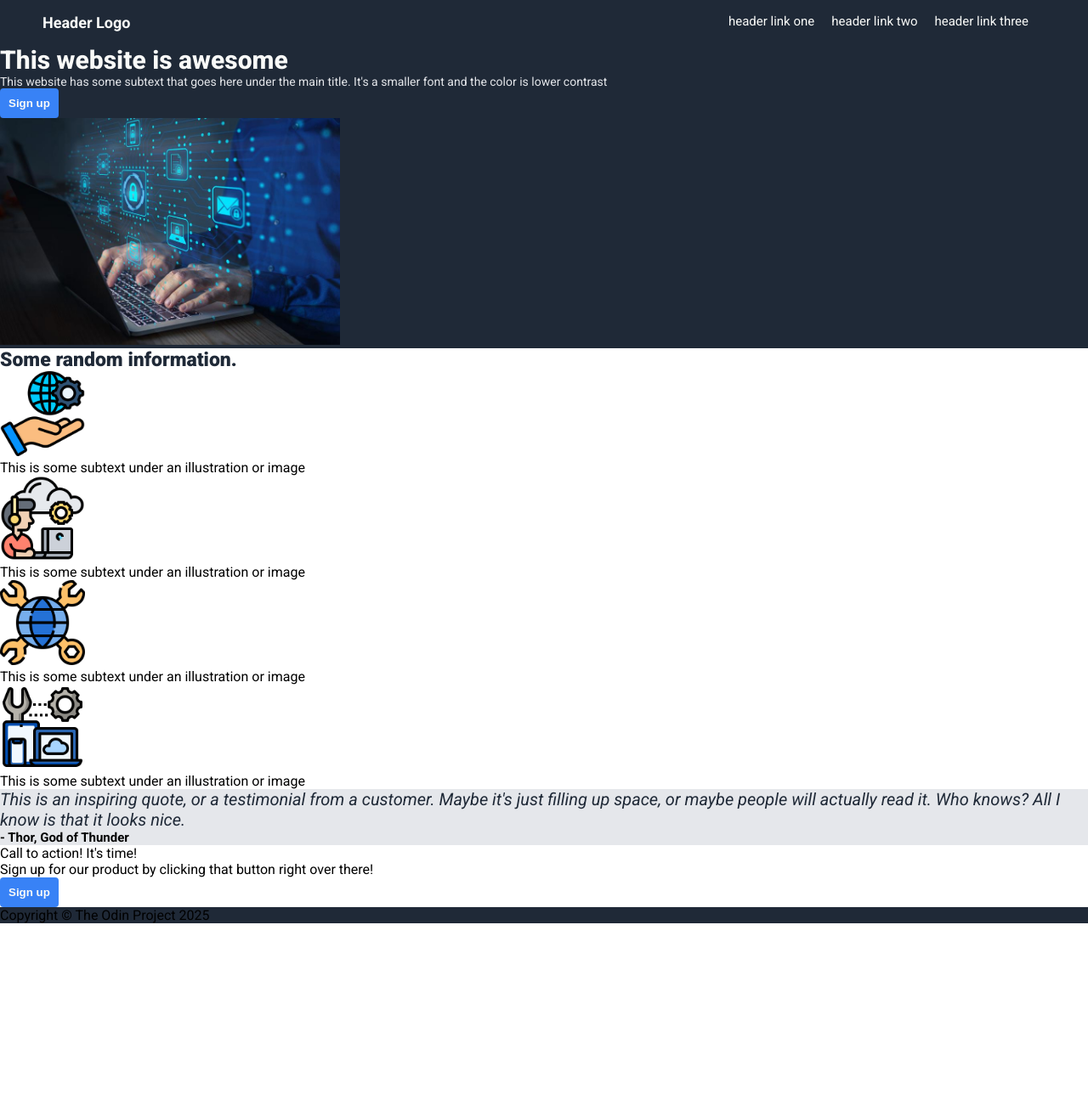
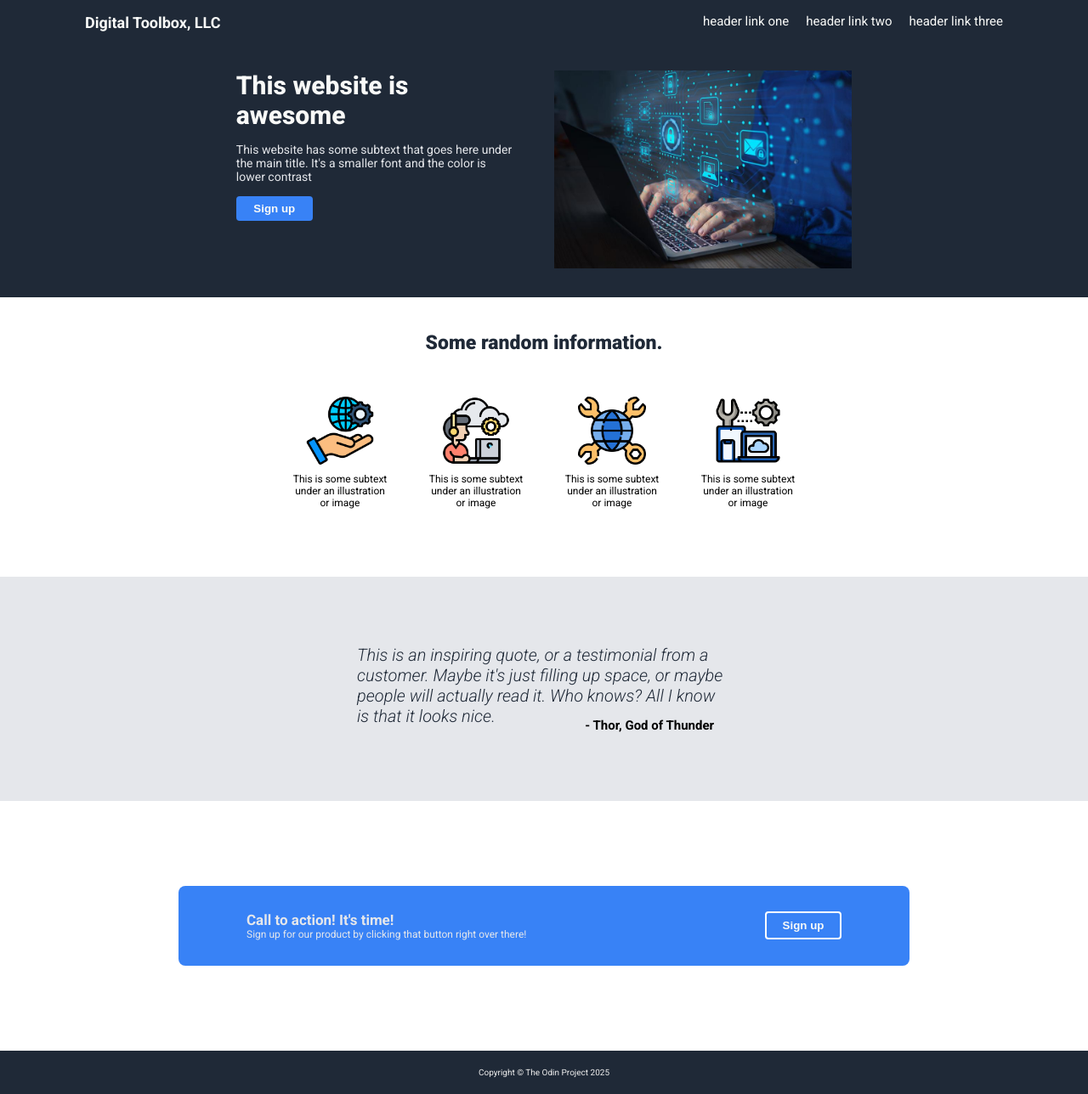
Before and after one commit to gandradex/top_projects, a plain HTML site: page foundations/landingpage/index.html in a window 1280 px wide. Shown: the whole page at 85% size. Before the commit the page ends 1087 px from the top, so only its background shows below. Drawn offline with Linux system fonts and the light colour scheme.

Commit message:
Finished version of landing page

```diff
--- a/foundations/landingpage/index.html
+++ b/foundations/landingpage/index.html
@@ -16,7 +16,7 @@
     <div class="flexpage">
         <div class="header">
             <ul id="header_links">
-                <li id="logo">Header Logo</li>
+                <li id="logo">Digital Toolbox, LLC</li>
                 <li class="infolink">header link one</li>
                 <li class="infolink">header link two</li>
                 <li class="infolink">header link three</li>
@@ -27,9 +27,9 @@
 
             <div class="hero">
                 <div class="hero_left">
-                    <div class="hero_header_text">This website is awesome</div>
-                    <div class="hero_text">This website has some subtext that goes here under the main title. It's a
-                        smaller font and the color is lower contrast</div>
+                    <div class="hero_header_text">This website is <br> awesome</div>
+                    <div class="hero_text">This website has some subtext that goes here under <br>the main title. It's a
+                        smaller font and the color is <br> lower contrast</div>
                     <button id="button_header" class="signup_button">Sign up</button>
                 </div>
                 <div class="hero_img">
@@ -75,7 +75,7 @@
                         </div>
                     </div>
                     <div class="action_button">
-                        <button id="button_header" class="signup_button">Sign up</button>
+                        <button id="button_bottom" class="signup_button">Sign up</button>
                     </div>
                 </div>
             </div>
--- a/foundations/landingpage/style.css
+++ b/foundations/landingpage/style.css
@@ -14,24 +14,26 @@ button {
     background-color: #3882f6;
     color: #f9faf8;
     font-weight: bold;
-    padding: 10px;
+    padding: 7px;
     border: none;
     border-radius: 4px;
     text-decoration: none;
+    width: 90px;
+    height: 35x;
 }
 
 .flexpage {
-    display:flex;
+    display: flex;
     flex-flow: column nowrap;
 }
 
 .header {
     background-color: #1F2937;
-    display:flex;
+    display: flex;
     justify-content: stretch;
     flex: 0;
-    padding-right: 50px;
-    padding-left: 50px;
+    padding-right: 100px;
+    padding-left: 100px;
     align-items: center;
 }
 
@@ -42,9 +44,10 @@ button {
 }
 
 #header_links {
-    display:flex;
+    display: flex;
     flex: 1;
     padding: 0px;
+    gap: 20px;
 }
 
 #header_links #logo {
@@ -52,27 +55,36 @@ button {
 }
 
 .infolink {
-    margin-right: 20px;
     color: #f9faf8;
     font-size: 15px;
 }
 
 .content {
-
+    display: flex;
+    flex-flow: column;
 }
 
-.content .hero {
+.hero {
     background-color: #1F2937;
+    display: flex;
+    padding: 30px 100px;
+    gap: 20px;
+    justify-content: center;
+}
+
+.hero_left {
+    padding-right: 30px
 }
 
 #hero_img {
-    width: 400px;
+    width: 350px;
 }
 
 .hero_header_text {
     font-size: 30px;
     font-weight: 800;
     color: #f9FAF8;
+    margin-bottom: 15px;
 }
 
 .hero_text {
@@ -80,39 +92,120 @@ color: #f9FAF8;
     color: #e5e7eb;
 }
 
+#button_header {
+    margin-top: 15px
+}
+
 .content .tiles {
+    display: flex;
+    align-self: center;
+    flex-flow: column;
+    width: 70%;
+}
 
+.items_flex {
+    display: flex;
+    gap: 10px;
+    justify-content: center;
+}
+
+.items_flex .item {
+    display: flex;
+    flex-flow: column;
+    align-items: center;
+    flex: 0 0 150px;
+}
+
+.text {
+    text-align: center;
+    margin-bottom: 80px;
+    font-size: 12px;
+    padding: 0 19px;
 }
 
 .tiles_title {
     font-size: 23px;
     color: #1F2937;
     font-weight: 900;
+    margin: 40px;
+    text-align: center;
 }
 
-.items_flex > .item > img {
-    width: 100px;
+.items_flex>.item>img {
+    width: 80px;
+    margin: 10px
 }
 
-.content .quote {
+.quote {
     background-color: #e5e7eb;
+    display: flex;
+    flex-flow: column;
+    align-items: center;
 }
 
 .quote_text {
     font-size: 20px;
     font-style: italic;
     color: #1F2937;
+    flex: 0;
+    width: 440px;
+    margin-top: 80px;
+    font-weight: 300;
 }
 
 .quote_author {
     font-weight: bold;
-    font-size: 15px
+    font-size: 15px;
+    width: 440px;
+    text-align: end;
+    margin-bottom: 80px;
+    margin-top: -10px;
+    margin-right: 40px;
 }
 
-.content .action {
+.action {
+    display: flex;
+    padding: 100px;
+    justify-content: center;
+    align-items: center;
+}
 
+.blue_square {
+    display: flex;
+    background-color: #3882f6;
+    padding: 30px 80px;
+    border-radius: 8px;
+    flex: 1;
+    max-width: 700px;
+}
+
+.action_button {
+    margin-left: auto;
+}
+
+.call_to_action {
+    color:#e5e7eb;
+}
+
+.call_to_action_text {
+    font-weight: bold;
+    font-size: 17px;
+}
+
+.sign_up_text {
+    font-size: 12px;
+}
+#button_bottom {
+    border: white 2px solid
 }
 
 .footer {
     background-color: #1F2937;
+    padding: 20px;
 }
+
+.copyright {
+    color:#eeeeee;
+    font-size: 10px;
+    text-align: center;
+}
```
Lines whose indentation alone changed are shown as unchanged.
